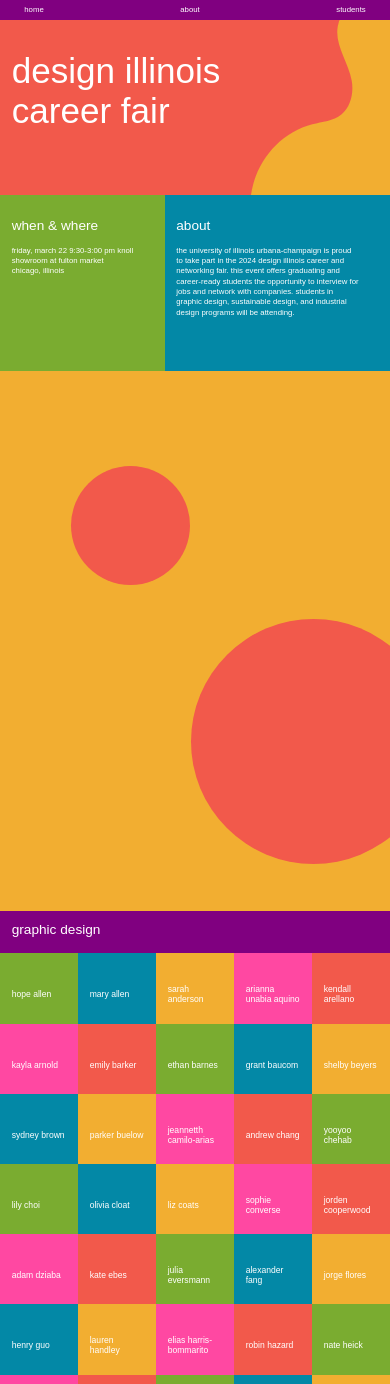
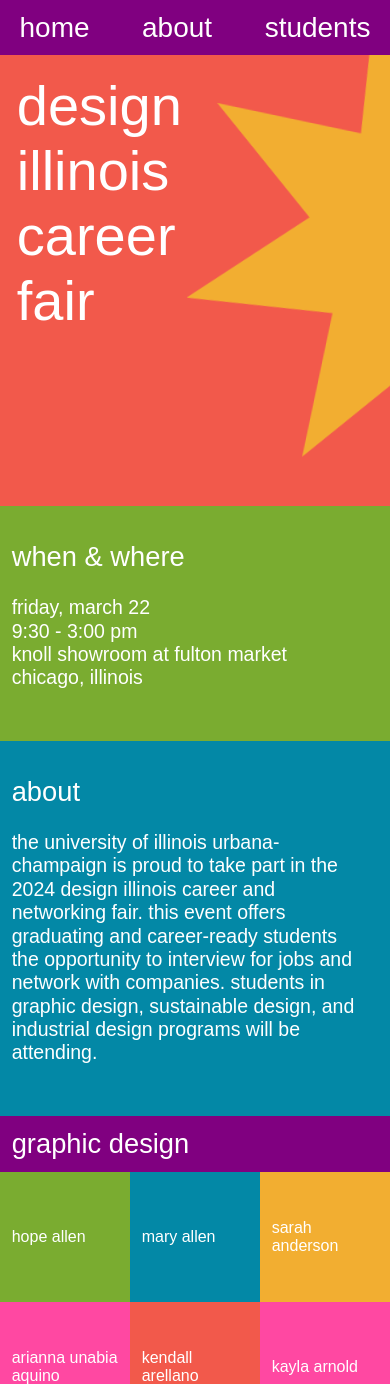
Before and after one commit to juliaeversmann/designillinois, a plain HTML site: page index.html in a window 390 px wide. Shown: the top 1384 px of the page. Drawn offline with Linux system fonts and the light colour scheme; a web font is replaced by a local one.

Commit message:
Co-authored-by: matt novelli <mattnovelli@users.noreply.github.com>
a lot... animated patterns, fixed silly stuff

```diff
--- a/index.html
+++ b/index.html
@@ -25,18 +25,31 @@
   </head>
 
 
-  <body>
-    <menu id="myHeader">
+  <header>
+    <div class="menuContainer">
+
+    <menu >
       <a href="#home">Home</a>
       <a href="#about">About</a>
       <a href="#students">Students</a>
     </menu>
+  </div>
+  </header>
+
+  <body>
+
+
 
     <div class="hero" id="home">
       <h1>Design Illinois Career Fair</h1>
 
+
       <!--the pattern below needs to be changed to yellow, current color hard on the eyes next to orange-->
-      <img src="images/patterns/pattern1-07.svg"></img>
+      <div>
+      <img class="rotating" src="images/patterns/star.svg"></img>
+    </div>
+
+
     </div>
 
     <div class="info-section">
@@ -45,9 +58,15 @@
         <h2>When & Where</h2>
         <p>Friday, March 22
 
-          9:30-3:00 pm
+          <br/>
+
+          9:30 - 3:00 pm
+
+          <br/>
 
           Knoll Showroom at Fulton Market
+          <br/>
+
 
           Chicago, Illinois</p>
 
@@ -61,107 +80,91 @@
     </div>
 
 
-    <div class="fun-pattern">
-      <img src="images/patterns/circles-09.svg"></img>
-    </div>
+    <!-- <div class="scroll-parent">
+      <div class="scroll-element secondary" >>>>>>>>>>>>></div>
+    </div> -->
 
 
 
-    <span id="students">
+    <div id="students" class="sectionHeader">
       <h2>Graphic Design</h2>
-    </span>
+    </div>
 
-    <div class="directory-row">
+<div class="directory-row">
       <a href="https://www.hopejallen.com" target="_blank" class="student" id="green">Hope Allen</a>
       <a href="https://readymag.website/u1450147737/4454478/" target="_blank" class="student" id="blue">Mary Allen</a>
       <a href="https://www.sarahandesign.com/" target="_blank" class="student" id="yellow">Sarah Anderson</a>
       <a href="http://ariannaua.com/" target="_blank" class="student" id="pink">Arianna Unabia Aquino</a>
       <a href="https://kendallarellano.com" target="_blank" class="student" id="orange">Kendall Arellano</a>
-    </div>
 
-    <div class="directory-row">
       <a href="https://www.kaylaarnolddesign.com" target="_blank" class="student" id="pink">Kayla Arnold</a>
       <a href="https://embark-co.com" target="_blank" class="student" id="orange">Emily Barker</a>
       <a href="https://www.ethanbarnesdesigns.com/ " target="_blank" class="student" id="green">Ethan Barnes</a>
       <a href="https://www.grantbdesign.com" target="_blank" class="student" id="blue">Grant Baucom</a>
       <a href="https://www.shelbybeyers.net" target="_blank" class="student" id="yellow">Shelby Beyers</a>
-    </div>
 
-    <div class="directory-row">
       <a href="https://sydneysdesigns.com" target="_blank" class="student" id="blue">Sydney Brown</a>
       <a href="https://parkerbuelow.wixsite.com/portfolio" target="_blank" class="student" id="yellow">Parker Buelow</a>
-      <a href="https://camiloarias.com/ " target="_blank" class="student" id="pink">Jeannetth Camilo-Arias</a>
+      <a href="https://camiloarias.com/ " target="_blank" class="student" id="pink">Jeannetth Camilo - Arias</a>
       <a href="https://anclrewchang.com" target="_blank" class="student" id="orange">Andrew Chang</a>
       <a href="https://yooyoochehab.com/" target="_blank" class="student" id="green">Yooyoo Chehab</a>
-    </div>
 
-    <div class="directory-row">
       <a href="https://gatoe.myportfolio.com" target="_blank" class="student" id="green">Lily Choi</a>
       <a href="https://oliviacloat.com/" target="_blank" class="student" id="blue">Olivia Cloat</a>
       <a href="https://elizabethcoats.myportfolio.com/" target="_blank" class="student" id="yellow">Liz Coats</a>
       <a href="http://sophieconverse.com/" target="_blank" class="student" id="pink">Sophie Converse</a>
       <a href="" class="student" id="orange">Jorden Cooperwood</a>
-    </div>
 
-    <div class="directory-row">
       <a href="https://adamtdzi.space/" target="_blank" class="student" id="pink">Adam Dziaba</a>
       <a href="https://kateebes.wordpress.com/" target="_blank" class="student" id="orange">Kate Ebes</a>
       <a href="https://juliaeversmann.com/" target="_blank" class="student" id="green">Julia Eversmann</a>
       <a href="https://alexfang.art" target="_blank" class="student" id="blue">Alexander Fang</a>
       <a href="https://jorgeflr.com" target="_blank" class="student" id="yellow">Jorge Flores</a>
-    </div>
 
-    <div class="directory-row">
       <a href="http://sakutoro.com/ " target="_blank" class="student" id="blue">Henry Guo</a>
       <a href="https://laurenhandley.com/" target="_blank" class="student" id="yellow">Lauren Handley</a>
-      <a href="https://eliashb.com" target="_blank" class="student" id="pink">Elias Harris-Bommarito</a>
+      <a href="https://eliashb.com" target="_blank" class="student" id="pink">Elias Harris - Bommarito</a>
       <a href="https://robhazard.art " target="_blank" class="student" id="orange">Robin Hazard</a>
       <a href="https://n8h.myportfolio.com/" target="_blank" class="student" id="green">Nate Heick</a>
-    </div>
 
-    <div class="directory-row">
       <a href="https://www.ghjoh.com" target="_blank" class="student" id="pink">Gunho Joh</a>
       <a href="https://junious.myportfolio.com" target="_blank" class="student" id="orange">Jalen Junious</a>
       <a href="https://joekellyportfolio.squarespace.com" target="_blank" class="student" id="green">Joe Kelly</a>
       <a href="https://jinakiim.myportfolio.com/" target="_blank" class="student" id="blue">Jina Kim</a>
       <a href="https://doyoonl2.myportfolio.com/" target="_blank" class="student" id="yellow">Doyoon Lee</a>
-    </div>
 
-    <div class="directory-row">
       <a href="https://hl26.myportfolio.com/work" target="_blank" class="student" id="blue">Min Lee</a>
       <a href="https://www.jasminelinart.com " target="_blank" class="student" id="yellow">Jasmine Lin</a>
       <a href="https://www.maydesigns.net" target="_blank" class="student" id="pink">Cassandra May</a>
       <a href="https://carolinemenza.com/" target="_blank" class="student" id="orange">Caroline Menza</a>
       <a href="https://www.sydneyminard.com/" target="_blank" class="student" id="green">Sydney Minard</a>
-    </div>
 
-    <div class="directory-row">
       <a href="https://readymag.com/u329848354/4472480/" target="_blank" class="student" id="green">Joshua Moguel</a>
       <a href="https://www.lizmuellerdesign.com/" target="_blank" class="student" id="blue">Elizabeth Mueller</a>
       <a href="https://readymag.com/JordanMurley/4464472/" target="_blank" class="student" id="yellow">Jordan Murley</a>
       <a href="https://huwee.squarespace.com/ " target="_blank" class="student" id="pink">Huy Nguyen</a>
       <a href="https://kateoates.myportfolio.com" target="_blank" class="student" id="orange">Kate Oates</a>
-    </div>
 
-    <div class="directory-row">
       <a href="https://alyssaoffard.com/" target="_blank" class="student" id="pink">Alyssa Offard</a>
       <a href="https://www.tylerism.art/" target="_blank" class="student" id="orange">Tyler Palmer</a>
       <a href="https://www.mayphandesign.com/" target="_blank" class="student" id="green">May Phan</a>
       <a href="https://pavithramakrishnan.com" target="_blank" class="student" id="blue">Pavithra Ramakrishnan</a>
       <a href="https://NatalieSchneider.net" target="_blank" class="student" id="yellow">Natalie Scneider</a>
-    </div>
 
-    <div class="directory-row">
       <a href="https://thomasswiercz.com " target="_blank" class="student" id="blue">Thomas Swiercz</a>
       <a href="https://1hlt7.cargo.site/ " target="_blank" class="student" id="yellow">Hina Takenaka</a>
       <a href="https://designsbymei.com" class="student" id="pink">Margaret Zhang</a>
-      <a href="" target="_blank" class="student" id="orange"></a>
-      <a href="" target="_blank" class="student" id="green"></a>
+
     </div>
 
-    <span>
+
+
+
+
+
+    <div class="sectionHeader">
       <h2>Industrial Design</h2>
-    </span>
+    </div>
 
     <div class="directory-row">
       <a href="" target="_blank" class="student" id="green">student name</a>
@@ -169,17 +172,13 @@
       <a href="" target="_blank" class="student" id="yellow">student name</a>
       <a href="" target="_blank" class="student" id="pink">student name</a>
       <a href="" target="_blank" class="student" id="orange">student name</a>
-    </div>
 
-    <div class="directory-row">
       <a href="" target="_blank" class="student" id="pink">student name</a>
       <a href="" target="_blank" class="student" id="orange">student name</a>
       <a href="" target="_blank" class="student" id="green">student name</a>
       <a href="" target="_blank" class="student" id="blue">student name</a>
       <a href="" target="_blank" class="student" id="yellow">student name</a>
-    </div>
 
-    <div class="directory-row">
       <a href="" target="_blank" class="student" id="blue">student name</a>
       <a href="" target="_blank" class="student" id="yellow">student name</a>
       <a href="" target="_blank" class="student" id="pink">student name</a>
@@ -187,9 +186,9 @@
       <a href="" target="_blank" class="student" id="green">student name</a>
     </div>
 
-    <span>
+    <div class="sectionHeader">
       <h2>Sustainable Design</h2>
-    </span>
+    </div>
 
     <div class="directory-row">
       <a href="" target="_blank" class="student" id="green">student name</a>
@@ -197,17 +196,13 @@
       <a href="" target="_blank" class="student" id="yellow">student name</a>
       <a href="" target="_blank" class="student" id="pink">student name</a>
       <a href="" target="_blank" class="student" id="orange">student name</a>
-    </div>
 
-    <div class="directory-row">
       <a href="" target="_blank" class="student" id="pink">student name</a>
       <a href="" target="_blank" class="student" id="orange">student name</a>
       <a href="" target="_blank" class="student" id="green">student name</a>
       <a href="" target="_blank" class="student" id="blue">student name</a>
       <a href="" target="_blank" class="student" id="yellow">student name</a>
-    </div>
 
-    <div class="directory-row">
       <a href="" target="_blank" class="student" id="blue">student name</a>
       <a href="" target="_blank" class="student" id="yellow">student name</a>
       <a href="" target="_blank" class="student" id="pink">student name</a>
--- a/styles/globals.css
+++ b/styles/globals.css
@@ -1,3 +1,61 @@
+:root {
+  /* pretty colors */
+  --text-color: white;
+  --accent-orange: #f2594b;
+  --accent-yellow: #f2ae31;
+  --accent-green: #008802;
+  --accent-blue: #0388a6;
+  --accent-pink: #ff48a2;
+
+  --default-padding: 3vw;
+
+  font-family: "neuzeit-grotesk", sans-serif;
+  /* font-family: "Comic Sans MS", cursive; */
+  scroll-behavior: smooth;
+
+  --menu-height: 5em;
+
+  --rotation-duration: 500s;
+}
+
+@-webkit-keyframes rotating /* Safari and Chrome */ {
+  from {
+    -webkit-transform: rotate(0deg);
+    -o-transform: rotate(0deg);
+    transform: rotate(0deg);
+  }
+  to {
+    -webkit-transform: rotate(360deg);
+    -o-transform: rotate(360deg);
+    transform: rotate(360deg);
+  }
+}
+@keyframes rotating {
+  from {
+    -ms-transform: rotate(0deg);
+    -moz-transform: rotate(0deg);
+    -webkit-transform: rotate(0deg);
+    -o-transform: rotate(0deg);
+    transform: rotate(0deg);
+  }
+  to {
+    -ms-transform: rotate(360deg);
+    -moz-transform: rotate(360deg);
+    -webkit-transform: rotate(360deg);
+    -o-transform: rotate(360deg);
+    transform: rotate(360deg);
+  }
+}
+.rotating {
+  -webkit-animation: rotating var(--rotation-duration) linear infinite;
+  -moz-animation: rotating var(--rotation-duration) linear infinite;
+  -ms-animation: rotating var(--rotation-duration) linear infinite;
+  -o-animation: rotating var(--rotation-duration) linear infinite;
+  animation: rotating var(--rotation-duration) linear infinite;
+  z-index: 0;
+  scale: 2.2;
+}
+
 :root {
   /* pretty colors */
   --text-color: white;
@@ -10,7 +68,18 @@
   --default-padding: 3vw;
 
   font-family: "neuzeit-grotesk", sans-serif;
+  /* font-family: "Comic Sans MS", cursive; */
   scroll-behavior: smooth;
+
+  --menu-height: 5em;
+}
+.inner {
+  position: absolute;
+}
+html {
+  scroll-padding-top: 4em;
+
+  background-color: var(--accent-yellow);
 }
 
 body {
@@ -37,40 +106,59 @@
   font-size: 2vw;
 }
 
+.menuContainer {
+  width: 100vw;
+  background-color: purple;
+  position: fixed;
+  top: 0;
+  z-index: 3;
+}
 menu {
-  background-color: purple;
   color: var(--text-color);
   display: flex;
   flex-direction: row;
-  width: 100%;
-  height: 5vw;
-  justify-content: center;
-  margin: 0;
+  width: 90%;
+  justify-content: space-between;
+  margin-left: auto;
+  margin-right: auto;
   padding: 0;
-  gap: 35vw;
-  position: fixed;
 }
 
 menu > a {
   align-self: center;
-  font-size: 2vw;
+  font-size: 200%;
   color: var(--text-color);
   text-decoration: none;
 }
 
 .hero {
+  /* background-image: url(../images/patterns/pattern1-07.svg);
+  background-repeat: no-repeat;
+  background-position: right;
+  background-size: cover;
+  background-position-x: -2em;
+  background-size: cover; */
+  z-index: 1;
+  overflow: hidden;
+
   background-color: var(--accent-orange);
-  height: 50vw;
+  height: 100vh;
   margin: 0;
   display: flex;
   flex-direction: row;
+  /* margin-top: 2em; */
 }
 
 .hero > h1 {
+  z-index: 1;
   flex: 2;
+  /* TODO change to a percentage */
   font-size: 9vw;
-  margin-top: 10vw;
+  /* margin-top: 10vw; */
+  margin-top: 1em;
   padding: var(--default-padding);
+  margin-top: 10%;
+  margin-bottom: auto;
 }
 
 .hero > img {
@@ -79,7 +167,7 @@
 }
 
 .info-section {
-  height: 45vw;
+  height: 100vh;
   display: flex;
   flex-direction: row;
 }
@@ -101,10 +189,45 @@
   background-color: var(--accent-green);
 }
 
-.fun-pattern {
-  background-color: var(--accent-yellow);
-  overflow: hidden;
-  height: 100%;
+.scroll-parent {
+  position: relative;
+  width: 100vw;
+  height: 20rem;
+  overflow-x: hidden;
+}
+
+.scroll-element {
+  width: inherit;
+  height: inherit;
+  position: absolute;
+  left: 0%;
+  top: 0%;
+}
+
+.primary {
+  animation: primary 5s linear infinite;
+}
+
+.secondary {
+  animation: secondary 5s linear infinite;
+}
+
+@keyframes primary {
+  from {
+    left: 0%;
+  }
+  to {
+    left: -100%;
+  }
+}
+
+@keyframes secondary {
+  from {
+    left: 0%;
+  }
+  to {
+    left: 100%;
+  }
 }
 
 span > h2 {
@@ -116,18 +239,33 @@
 }
 
 .directory-row {
-  display: flex;
-  height: 18vw;
-  flex-direction: row;
+  display: grid;
+  grid-template-columns: repeat(5, minmax(0, 1fr));
+  /* height: 18vw; */
+  flex-wrap: wrap;
+  max-width: 100vw;
 }
 
 .directory-row > a {
+  display: inline-block;
+  aspect-ratio: 1;
+  /* height: 100%; */
+
   color: var(--text-color);
-  font-size: 2.2vw;
+
+  font-size: 200%;
   text-decoration: none;
-  padding-top: var(--default-padding);
-  padding-left: var(--default-padding);
-  padding-right: var(--default-padding);
+  padding: var(--default-padding);
+  overflow: hidden;
+}
+
+.sectionHeader {
+  background-color: purple;
+  padding: 2em;
+}
+
+.sectionHeader > h2 {
+  margin: 0;
 }
 
 .student {
@@ -154,3 +292,72 @@
 #orange {
   background-color: var(--accent-orange);
 }
+
+/* adjust for mobile */
+
+@media only screen and (max-width: 650px) {
+  :root {
+    --rotation-duration: 200s;
+  }
+  menu > a {
+    /* TODO change to a percentage */
+
+    font-size: 175%;
+  }
+
+  menu {
+    height: 6vw;
+  }
+
+  .info-section {
+    flex-direction: column;
+    height: unset;
+  }
+
+  h2 {
+    /* TODO change to a percentage */
+
+    font-size: 7vw;
+  }
+
+  p {
+    /* TODO change to a percentage */
+
+    font-size: 5vw;
+    line-height: 1.2;
+  }
+
+  .hero {
+    height: 60vh;
+    background-position-x: -82%;
+    background-size: 110%;
+    background-position-y: 16%;
+  }
+
+  .hero > h1 {
+    font-size: 350%;
+    padding: 0.3em;
+    margin-top: 1em;
+  }
+
+  .directory-row {
+    grid-template-columns: repeat(3, minmax(0, 1fr));
+  }
+  .directory-row > a {
+    font-size: 100%;
+    white-space: wrap;
+  }
+
+  #about,
+  #when-where {
+    padding-bottom: 2em;
+  }
+
+  .rotating {
+    scale: 1;
+  }
+
+  .sectionHeader {
+    padding: var(--default-padding);
+  }
+}
```
Also changed, not shown: images/patterns/pattern2-07.svg (added), images/patterns/star.svg (added), 1 other file.
